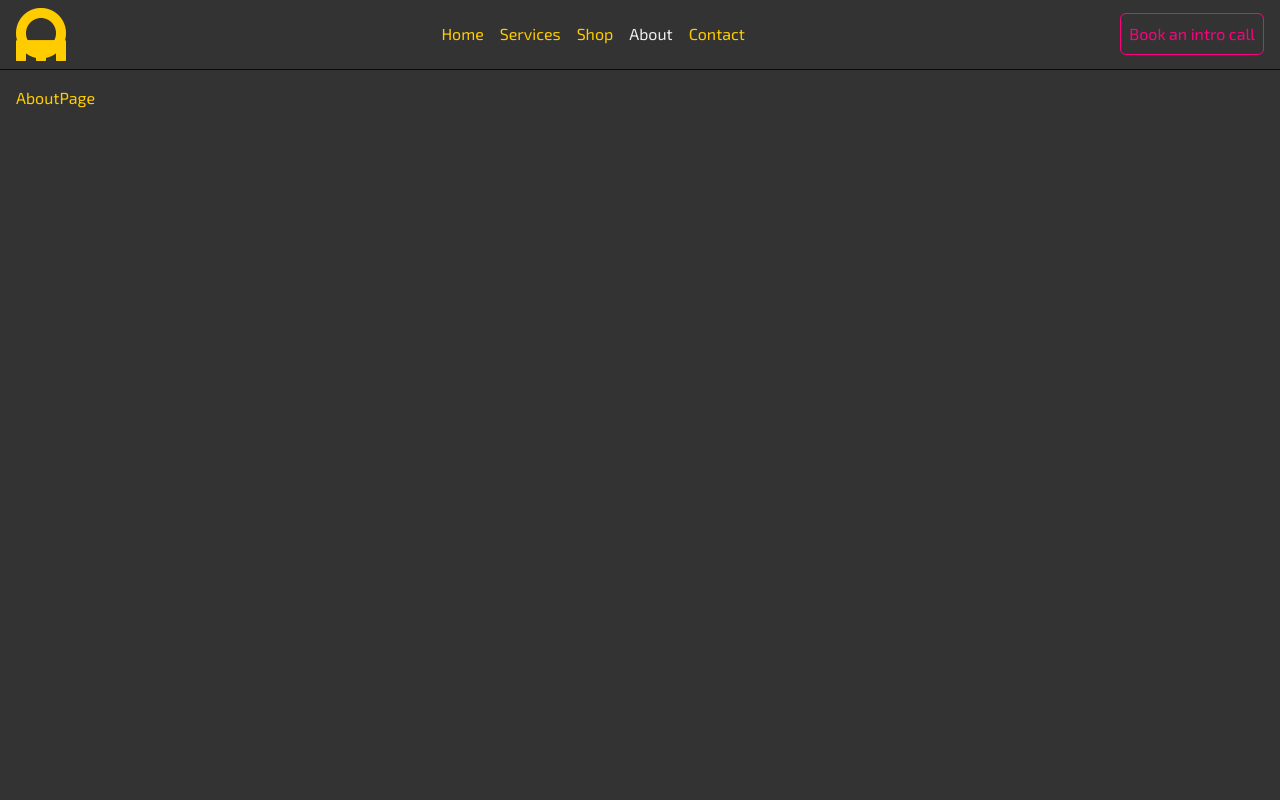
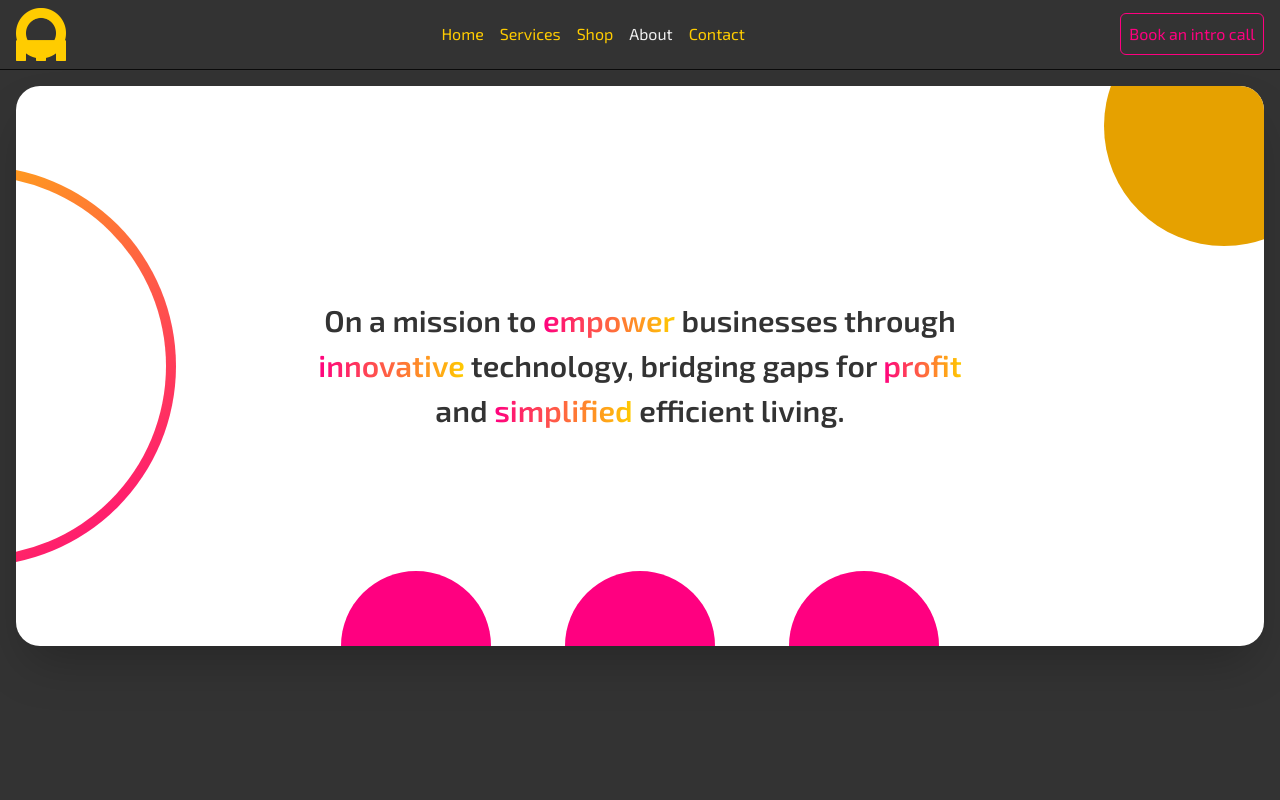
Before and after one commit to kbqtechhub/kbqtechhub-site, a Next.js app: page /about in a window 1280 px wide. Shown: the top 800 px of the page. Built offline with nearby package versions, Linux system fonts and the light colour scheme.

Commit message:
Add AboutSection component and integrate it into AboutPage; enhance styling with gradients and layout adjustments

```diff
--- a/src/app/about/page.tsx
+++ b/src/app/about/page.tsx
@@ -1,7 +1,10 @@
+import AboutSection from '@/components/AboutSection'
 import React from 'react'
 
 export default function AboutPage() {
     return (
-        <div>AboutPage</div>
+        <section>
+            <AboutSection />
+        </section>
     )
 }
--- a/src/app/globals.css
+++ b/src/app/globals.css
@@ -146,3 +146,10 @@ body {
   border-radius: 0.5em;
   border: 2px dashed transparent;
 }
+.circle_gradient {
+  background: linear-gradient(145deg, var(--yelly), var(--winny));
+}
+
+.text_gradient {
+  background-image: linear-gradient(145deg, var(--yelly), var(--winny));
+}
--- a/src/components/AboutSection.tsx
+++ b/src/components/AboutSection.tsx
@@ -1,7 +1,22 @@
 import React from 'react'
+import TextGradient from './shared/TextGradient'
 
 export default function AboutSection() {
     return (
-        <section>AboutSection</section>
+        <section className='bg-[#fff] shadow-2xl min-h-[70vh] rounded-3xl relative flex flex-col items-center justify-center overflow-hidden'>
+            <div className='h-60 w-60 bg-gold rounded-full absolute -top-20 -right-20'></div>
+            <div className='size-[400px] absolute -top-50 left-0  -translate-x-60 circle_gradient rounded-full flex items-center justify-center'>
+                <div className='size-[380px] bg-[#fff] rounded-full'></div>
+            </div>
+            <div className='max-w-2xl mx-auto w-full z-10'>
+                <h2 className='text-3xl text-soft-black font-semibold text-center leading-normal'>On a mission to  <TextGradient text='empower' /> businesses through <TextGradient text='innovative' /> technology, bridging gaps for <TextGradient text='profit' /> and <TextGradient text='simplified' /> efficient living.
+                </h2>
+            </div>
+            <div className='flex absolute bottom-0 translate-y-[50%] max-w-2xl w-full justify-around'>
+                <div className='size-[150px] bg-winny rounded-full'></div>
+                <div className='size-[150px] bg-winny rounded-full'></div>
+                <div className='size-[150px] bg-winny rounded-full'></div>
+            </div>
+        </section>
     )
 }
--- /dev/null
+++ b/src/components/shared/TextGradient.tsx
@@ -0,0 +1,19 @@
+import React from 'react'
+
+interface TextGradientProps {
+    text: string;
+    fromColor?: string;
+    toColor?: string;
+}
+
+export default function TextGradient({
+    text,
+    fromColor = 'from-winny',
+    toColor = 'to-yelly'
+}: TextGradientProps) {
+    return (
+        <span className={`bg-gradient-to-r ${fromColor} ${toColor} inline-block text-transparent bg-clip-text`}>
+            {text}
+        </span>
+    )
+}
```
